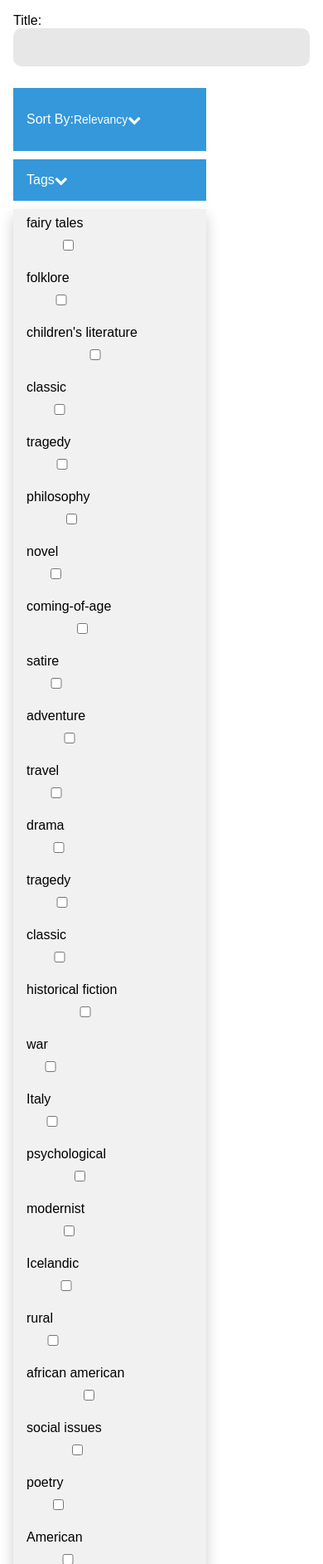
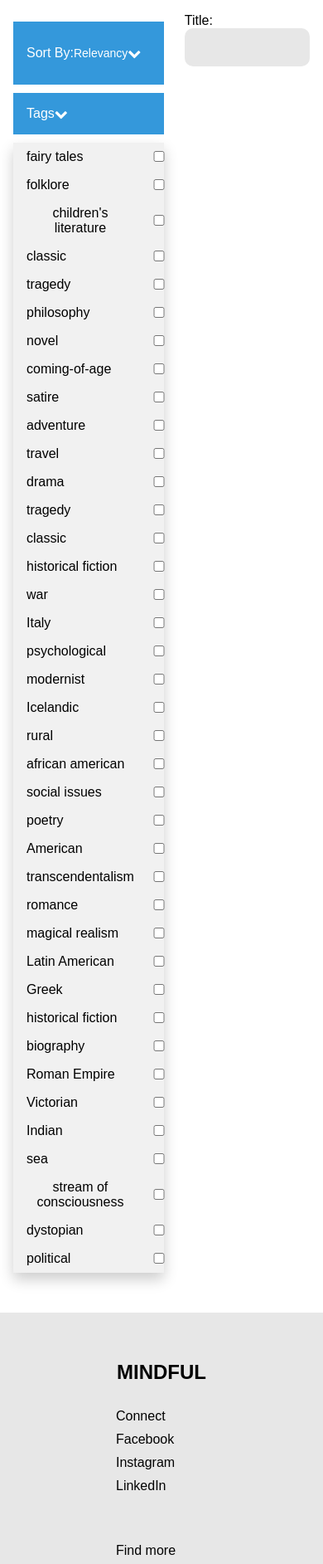
Before and after one commit to DominikSubocz/Mindful, a PHP site: page /Mindful/test.php in a window 390 px wide. Shown: the part 81-1966 px from the top of the page at 83% size. Run offline with PHP 8.4, Linux system fonts and the light colour scheme; data comes from the database, SQL or seed files in the repository.

Commit message:
Styling Search Page
I did a little bit of styling for the search page and a little bit of responsivity

```diff
--- a/components/tag-row.php
+++ b/components/tag-row.php
@@ -1,5 +1,6 @@
 <div class="tagContainer">
     <button class="button-blank"><?php echo $tagName; ?></button>
-    <input name="<?php echo $tagName; ?>"  class="tagBox" type="checkbox" id="myCheck" onclick="tickTag()">
-    <span class="checkmark"></span>
+    <div class="checkContainer">
+        <input name="<?php echo $tagName; ?>"  class="tagBox" type="checkbox" id="myCheck" onclick="tickTag()">
+    </div>
 </div>
--- a/css/style.css
+++ b/css/style.css
@@ -762,6 +761,30 @@ input:not(input.button) {
     padding:16px;
   }
 
+  .search-container{
+    display: flex;
+  }
+
+  .tagContainer{
+    display: flex;
+    justify-content: space-between;
+    align-items: center;
+    width: 100%;
+  }
+
+  .tagBox{
+    margin-bottom: 0 !important;
+  }
+
+  .post-search-results .book-list{
+    flex-direction: column;
+  }
+
+  .search-container-top{
+    width: 90%;
+    margin-left:25px;
+  }
+
 
 
 
--- a/gethint.php
+++ b/gethint.php
@@ -28,7 +28,6 @@ foreach($tagsArray as $tag){
 }
 array_pop($tempArray);
 $searchTags = implode('', $tempArray);
-echo($searchTags);
 
 
 
--- a/test.php
+++ b/test.php
@@ -54,12 +54,11 @@ Components::pageHeader("Login", ["style", "font-awesome.min"], ["mobile-nav"]);
 
 
 <div class="search-container">
-  <div class="search-options-container">
-    <form action="">
-      <label for="title">Title:</label>
-      <input type="text" id="title" name="title" onkeyup="showHint(this.value)">
-    </form>
-    <div class="dropdown">
+
+
+
+
+  <div class="dropdown">
       <button id="dropbtn" onclick="myFunction('myDropdown')" class="dropbtn">Sort By: <p id="dropBtnTxt">Relevancy</p> <i class="fa fa-chevron-down" aria-hidden="true"></i></button>
       <div id="myDropdown" class="dropdown-content">
         <button onclick="pickSort('Relevancy')" class="button-blank">Relevancy</button>
@@ -83,14 +82,27 @@ Components::pageHeader("Login", ["style", "font-awesome.min"], ["mobile-nav"]);
 
 
       </div>
-    </div>
   </div>
 
-  <div class="post-search-results">
-    <div id="book-list" class="book-list">
+  <div class="search-container-top">
+    <div class="searchBar">
+      <form action="">
+        <label for="title">Title:</label>
+        <input type="text" id="title" name="title" onkeyup="showHint(this.value)">
+      </form>
+    </div>
+    <div class="post-search-results">
+      <div id="book-list" class="book-list">
     </div>
   </div>
 </div>
+
+
+
+
+
+</div>
+
 
 <script>
 
```
Also changed, not shown: other parts of css/style.css (+70 -9 lines).
